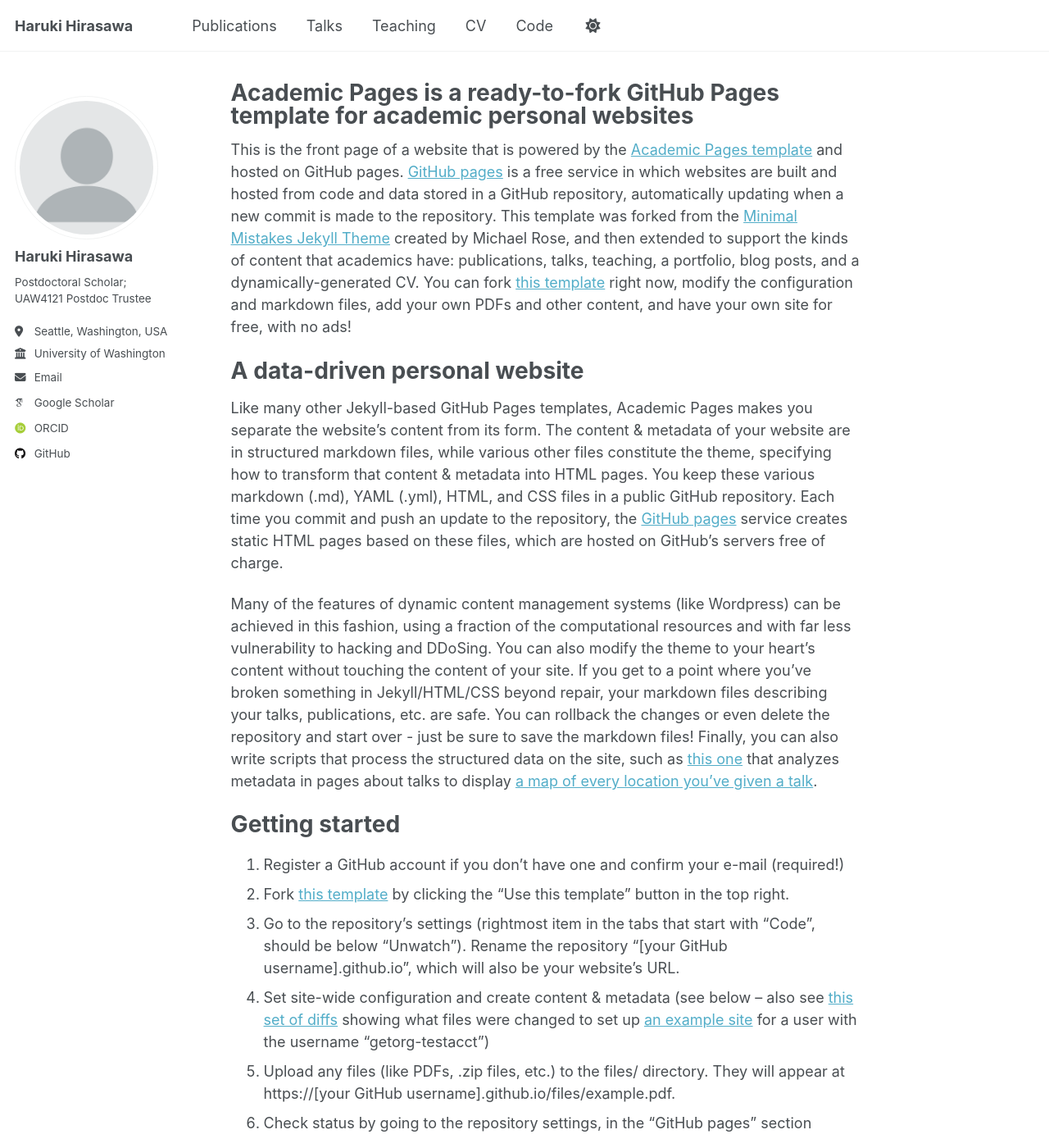
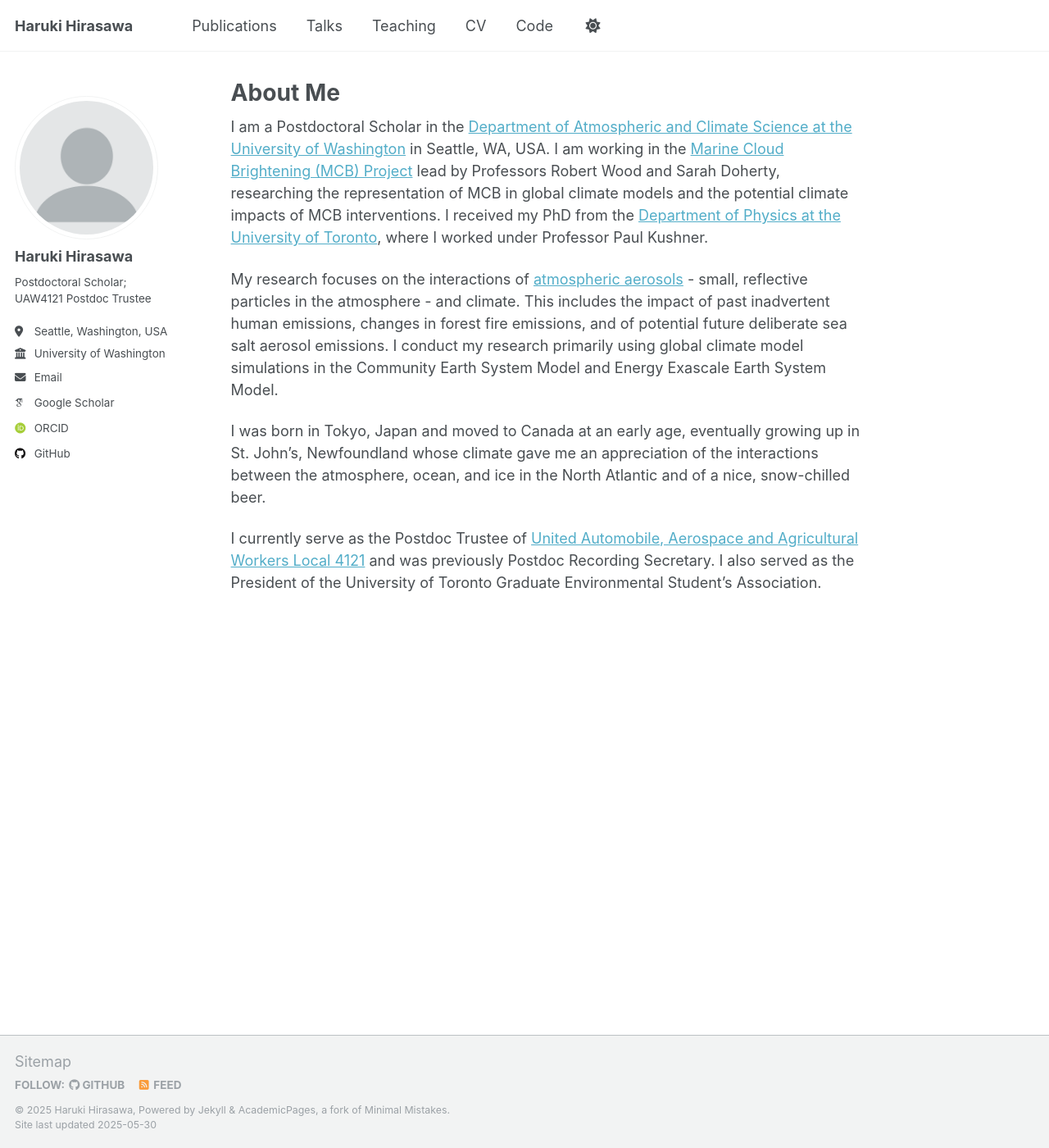
Before and after one commit to haruki-hirasawa/haruki-hirasawa.github.io, a Jekyll site: the page built from _pages/about.md, in a window 1280 px wide and 1400 px high. Shown: the whole window at 82% size. Built offline with Jekyll 4.4.1, drawn with Linux system fonts in a browser that asks for light colours; some web fonts are replaced; some of the changed text lies outside the part shown.

Commit message:
First version of about me

```diff
--- a/_pages/about.md
+++ b/_pages/about.md
@@ -1,49 +1,17 @@
 ---
 permalink: /
-title: "Academic Pages is a ready-to-fork GitHub Pages template for academic personal websites"
+title: "About Me"
+excerpt: ""
 author_profile: true
 redirect_from:
   - /about/
   - /about.html
 ---
 
-This is the front page of a website that is powered by the [Academic Pages template](https://github.com/academicpages/academicpages.github.io) and hosted on GitHub pages. [GitHub pages](https://pages.github.com) is a free service in which websites are built and hosted from code and data stored in a GitHub repository, automatically updating when a new commit is made to the repository. This template was forked from the [Minimal Mistakes Jekyll Theme](https://mmistakes.github.io/minimal-mistakes/) created by Michael Rose, and then extended to support the kinds of content that academics have: publications, talks, teaching, a portfolio, blog posts, and a dynamically-generated CV. You can fork [this template](https://github.com/academicpages/academicpages.github.io) right now, modify the configuration and markdown files, add your own PDFs and other content, and have your own site for free, with no ads!
+I am a Postdoctoral Scholar in the [Department of Atmospheric and Climate Science at the University of Washington](https://atmos.uw.edu/) in Seattle, WA, USA. I am working in the [Marine Cloud Brightening (MCB) Project](https://atmos.uw.edu/faculty-and-research/marine-cloud-brightening-program/) lead by Professors Robert Wood and Sarah Doherty, researching the representation of MCB in global climate models and the potential climate impacts of MCB interventions. I received my PhD from the [Department of Physics at the University of Toronto](https://www.physics.utoronto.ca/), where I worked under Professor Paul Kushner.
 
-A data-driven personal website
-======
-Like many other Jekyll-based GitHub Pages templates, Academic Pages makes you separate the website's content from its form. The content & metadata of your website are in structured markdown files, while various other files constitute the theme, specifying how to transform that content & metadata into HTML pages. You keep these various markdown (.md), YAML (.yml), HTML, and CSS files in a public GitHub repository. Each time you commit and push an update to the repository, the [GitHub pages](https://pages.github.com/) service creates static HTML pages based on these files, which are hosted on GitHub's servers free of charge.
+My research focuses on the interactions of [atmospheric aerosols](https://www.pnnl.gov/atmospheric-aerosols) - small, reflective particles in the atmosphere - and climate. This includes the impact of past inadvertent human emissions, changes in forest fire emissions, and of potential future deliberate sea salt aerosol emissions. I conduct my research primarily using global climate model simulations in the Community Earth System Model and Energy Exascale Earth System Model.
 
-Many of the features of dynamic content management systems (like Wordpress) can be achieved in this fashion, using a fraction of the computational resources and with far less vulnerability to hacking and DDoSing. You can also modify the theme to your heart's content without touching the content of your site. If you get to a point where you've broken something in Jekyll/HTML/CSS beyond repair, your markdown files describing your talks, publications, etc. are safe. You can rollback the changes or even delete the repository and start over - just be sure to save the markdown files! Finally, you can also write scripts that process the structured data on the site, such as [this one](https://github.com/academicpages/academicpages.github.io/blob/master/talkmap.ipynb) that analyzes metadata in pages about talks to display [a map of every location you've given a talk](https://academicpages.github.io/talkmap.html).
+I was born in Tokyo, Japan and moved to Canada at an early age, eventually growing up in St. John's, Newfoundland whose climate gave me an appreciation of the interactions between the atmosphere, ocean, and ice in the North Atlantic and of a nice, snow-chilled beer.
 
-Getting started
-======
-1. Register a GitHub account if you don't have one and confirm your e-mail (required!)
-1. Fork [this template](https://github.com/academicpages/academicpages.github.io) by clicking the "Use this template" button in the top right.
-1. Go to the repository's settings (rightmost item in the tabs that start with "Code", should be below "Unwatch"). Rename the repository "[your GitHub username].github.io", which will also be your website's URL.
-1. Set site-wide configuration and create content & metadata (see below -- also see [this set of diffs](http://archive.is/3TPas) showing what files were changed to set up [an example site](https://getorg-testacct.github.io) for a user with the username "getorg-testacct")
-1. Upload any files (like PDFs, .zip files, etc.) to the files/ directory. They will appear at https://[your GitHub username].github.io/files/example.pdf.
-1. Check status by going to the repository settings, in the "GitHub pages" section
-
-Site-wide configuration
-------
-The main configuration file for the site is in the base directory in [_config.yml](https://github.com/academicpages/academicpages.github.io/blob/master/_config.yml), which defines the content in the sidebars and other site-wide features. You will need to replace the default variables with ones about yourself and your site's github repository. The configuration file for the top menu is in [_data/navigation.yml](https://github.com/academicpages/academicpages.github.io/blob/master/_data/navigation.yml). For example, if you don't have a portfolio or blog posts, you can remove those items from that navigation.yml file to remove them from the header.
-
-Create content & metadata
-------
-For site content, there is one markdown file for each type of content, which are stored in directories like _publications, _talks, _posts, _teaching, or _pages. For example, each talk is a markdown file in the [_talks directory](https://github.com/academicpages/academicpages.github.io/tree/master/_talks). At the top of each markdown file is structured data in YAML about the talk, which the theme will parse to do lots of cool stuff. The same structured data about a talk is used to generate the list of talks on the [Talks page](https://academicpages.github.io/talks), each [individual page](https://academicpages.github.io/talks/2012-03-01-talk-1) for specific talks, the talks section for the [CV page](https://academicpages.github.io/cv), and the [map of places you've given a talk](https://academicpages.github.io/talkmap.html) (if you run this [python file](https://github.com/academicpages/academicpages.github.io/blob/master/talkmap.py) or [Jupyter notebook](https://github.com/academicpages/academicpages.github.io/blob/master/talkmap.ipynb), which creates the HTML for the map based on the contents of the _talks directory).
-
-**Markdown generator**
-
-The repository includes [a set of Jupyter notebooks](https://github.com/academicpages/academicpages.github.io/tree/master/markdown_generator
-) that converts a CSV containing structured data about talks or presentations into individual markdown files that will be properly formatted for the Academic Pages template. The sample CSVs in that directory are the ones I used to create my own personal website at stuartgeiger.com. My usual workflow is that I keep a spreadsheet of my publications and talks, then run the code in these notebooks to generate the markdown files, then commit and push them to the GitHub repository.
-
-How to edit your site's GitHub repository
-------
-Many people use a git client to create files on their local computer and then push them to GitHub's servers. If you are not familiar with git, you can directly edit these configuration and markdown files directly in the github.com interface. Navigate to a file (like [this one](https://github.com/academicpages/academicpages.github.io/blob/master/_talks/2012-03-01-talk-1.md) and click the pencil icon in the top right of the content preview (to the right of the "Raw | Blame | History" buttons). You can delete a file by clicking the trashcan icon to the right of the pencil icon. You can also create new files or upload files by navigating to a directory and clicking the "Create new file" or "Upload files" buttons.
-
-Example: editing a markdown file for a talk
-![Editing a markdown file for a talk](/images/editing-talk.png)
-
-For more info
-------
-More info about configuring Academic Pages can be found in [the guide](https://academicpages.github.io/markdown/), the [growing wiki](https://github.com/academicpages/academicpages.github.io/wiki), and you can always [ask a question on GitHub](https://github.com/academicpages/academicpages.github.io/discussions). The [guides for the Minimal Mistakes theme](https://mmistakes.github.io/minimal-mistakes/docs/configuration/) (which this theme was forked from) might also be helpful.
+I currently serve as the Postdoc Trustee of [United Automobile, Aerospace and Agricultural Workers Local 4121](https://www.uaw4121.org/) and was previously Postdoc Recording Secretary. I also served as the President of the University of Toronto Graduate Environmental Student's Association.
```
